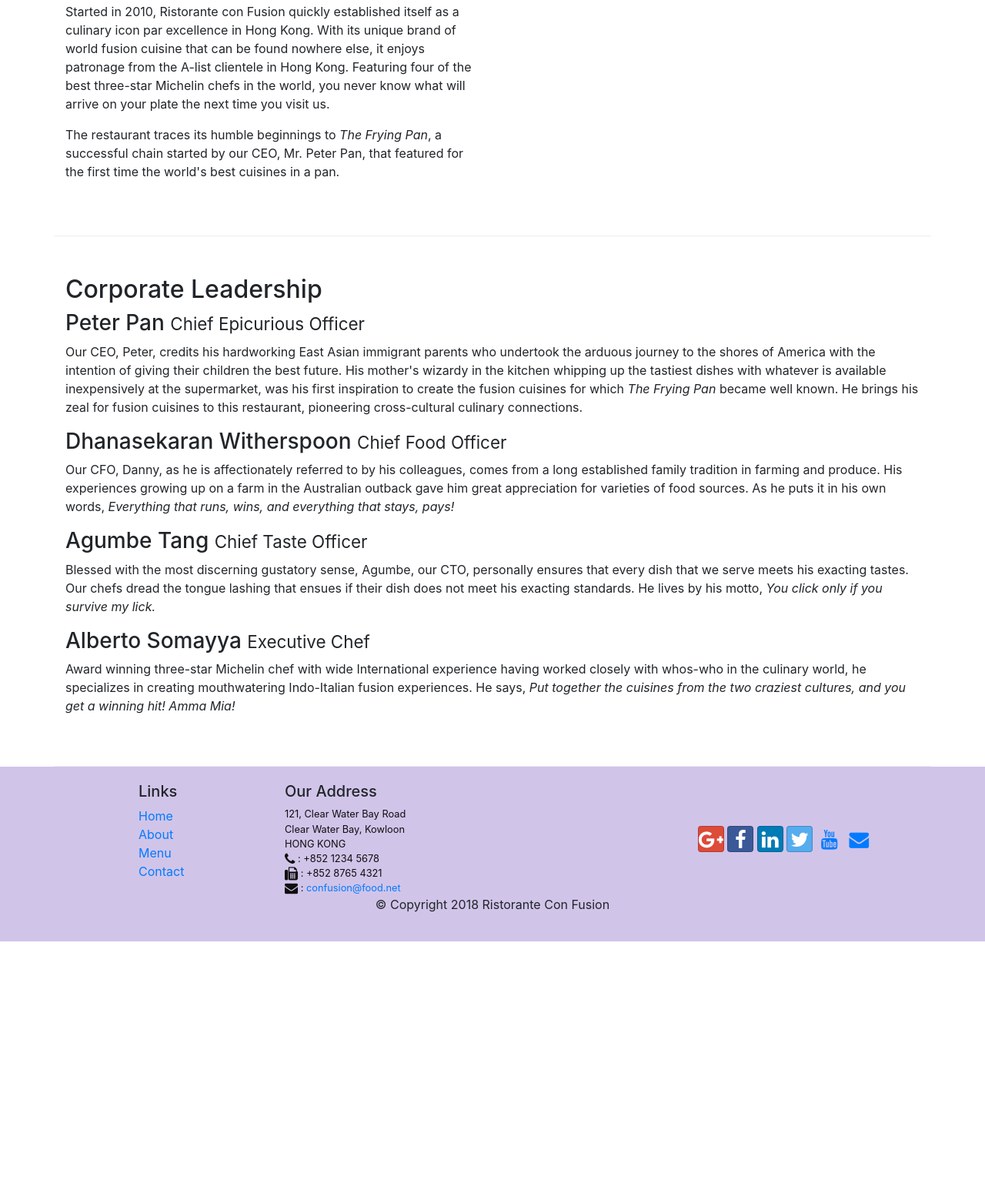
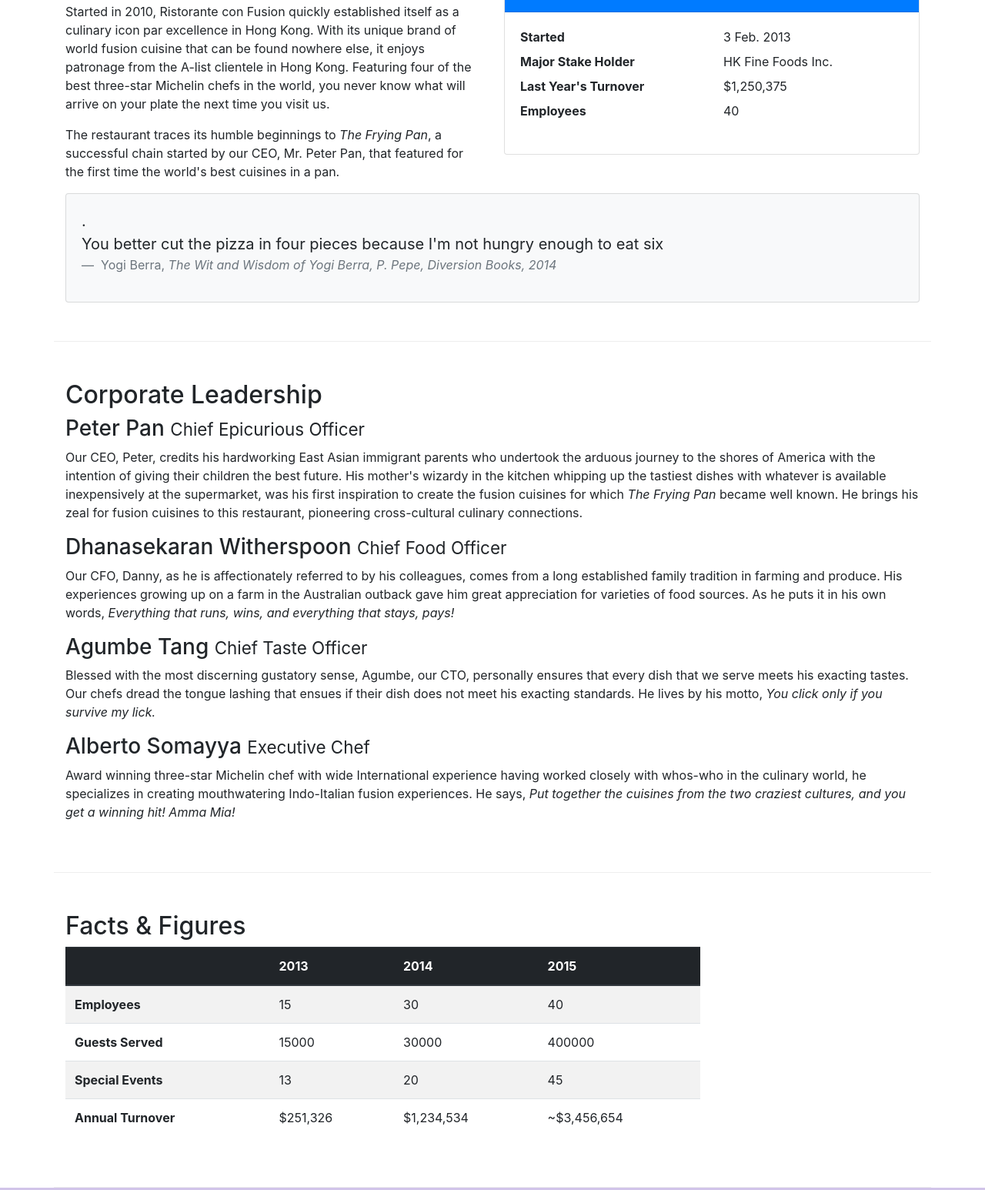
Before and after one commit to ziadhegazi/Bootstrap, a website: page aboutus.html in a window 1280 px wide. Shown: the part 558-2104 px from the top of the page at 77% size. Before the commit the page ends 1781 px from the top, so only its background shows below. Drawn offline with nearby package versions, Linux system fonts and the light colour scheme.

Commit message:
Tables and Cards

```diff
--- a/aboutus.html
+++ b/aboutus.html
@@ -65,7 +65,38 @@
                 <p>Started in 2010, Ristorante con Fusion quickly established itself as a culinary icon par excellence in Hong Kong. With its unique brand of world fusion cuisine that can be found nowhere else, it enjoys patronage from the A-list clientele in Hong Kong.  Featuring four of the best three-star Michelin chefs in the world, you never know what will arrive on your plate the next time you visit us.</p>
                 <p>The restaurant traces its humble beginnings to <em>The Frying Pan</em>, a successful chain started by our CEO, Mr. Peter Pan, that featured for the first time the world's best cuisines in a pan.</p>
             </div>
-            <div>
+            <div class="col-sm">
+                <div class="card">
+                    <h3 class="card-header bg-primary text-white">
+                        Facts At a Glance
+                    </h3>
+                    <div class="card-body">
+                        <dl class="row">
+                            <dt class="col-6">Started</dt>
+                            <dd class="col-6">3 Feb. 2013</dd>
+                            <dt class="col-6">Major Stake Holder</dt>
+                            <dd class="col-6">HK Fine Foods Inc.</dd>
+                            <dt class="col-6">Last Year's Turnover</dt>
+                            <dd class="col-6">$1,250,375</dd>
+                            <dt class="col-6">Employees</dt>
+                            <dd class="col-6">40</dd>
+                        </dl>
+                    </div>
+                </div>
+            </div>
+            <div class="col-12">
+                <div class="card card-body bg-light">
+                    <blockquote class="blockquote">.
+                        <p class="mb-0">
+                            You better cut the pizza in four pieces because I'm not hungry enough to eat six
+                        </p>
+                        <footer class="blockquote-footer">
+                            Yogi Berra,
+                            <cite title="Source Title">The Wit and Wisdom of Yogi Berra, P. Pepe, Diversion Books, 2014</cite>
+                        </footer>
+
+                    </blockquote>
+                </div>
             </div>
         </div>
 
@@ -82,6 +113,52 @@
                 <h3>Alberto Somayya <small>Executive Chef</small></h3>
                 <p class = "d-none d-sm-block">Award winning three-star Michelin chef with wide International experience having worked closely with whos-who in the culinary world, he specializes in creating mouthwatering Indo-Italian fusion experiences. He says, <em>Put together the cuisines from the two craziest cultures, and you get a winning hit! Amma Mia!</em></p>
             </div>
+       </div>
+       <div class="row row-content">
+           <div class="col-12 col-sm-9">
+               <h2>Facts &amp; Figures</h2>
+               <div class="table-responsive">
+                   <table class="table table-striped">
+                       <thead class="thead-dark">
+                           <tr>
+                               <th>&nbsp;</th>
+                               <th>2013</th>
+                               <th>2014</th>
+                               <th>2015</th>
+                           </tr>
+                       </thead>
+                       <tbody>
+                           <tr>
+                               <th>Employees</th>
+                                <td>15</td>
+                                <td>30</td>
+                                <td>40</td>
+                           </tr>
+                           <tr>
+                            <th>Guests Served</th>
+                             <td>15000</td>
+                             <td>30000</td>
+                             <td>400000</td>
+                        </tr>
+                        <tr>
+                            <th>Special Events</th>
+                             <td>13</td>
+                             <td>20</td>
+                             <td>45</td>
+                        </tr>
+                        <tr>
+                            <th>Annual Turnover</th>
+                             <td>$251,326</td>
+                             <td>$1,234,534</td>
+                             <td>~$3,456,654</td>
+                        </tr>
+                       </tbody>
+                   </table>
+               </div>
+           </div>
+           <div class="col-12 col-sm-3">
+
+           </div>
        </div>
 
     </div>
```
